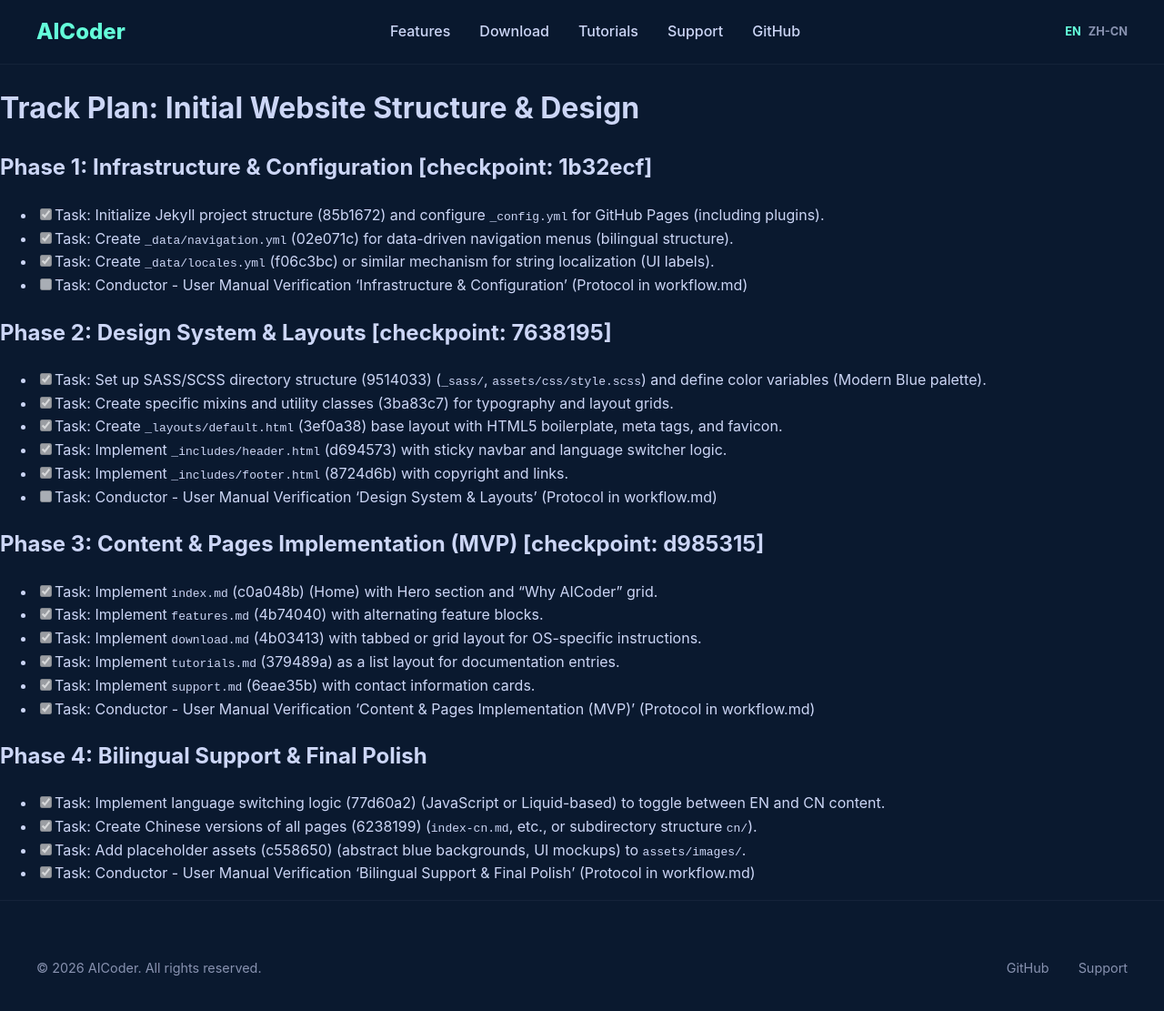
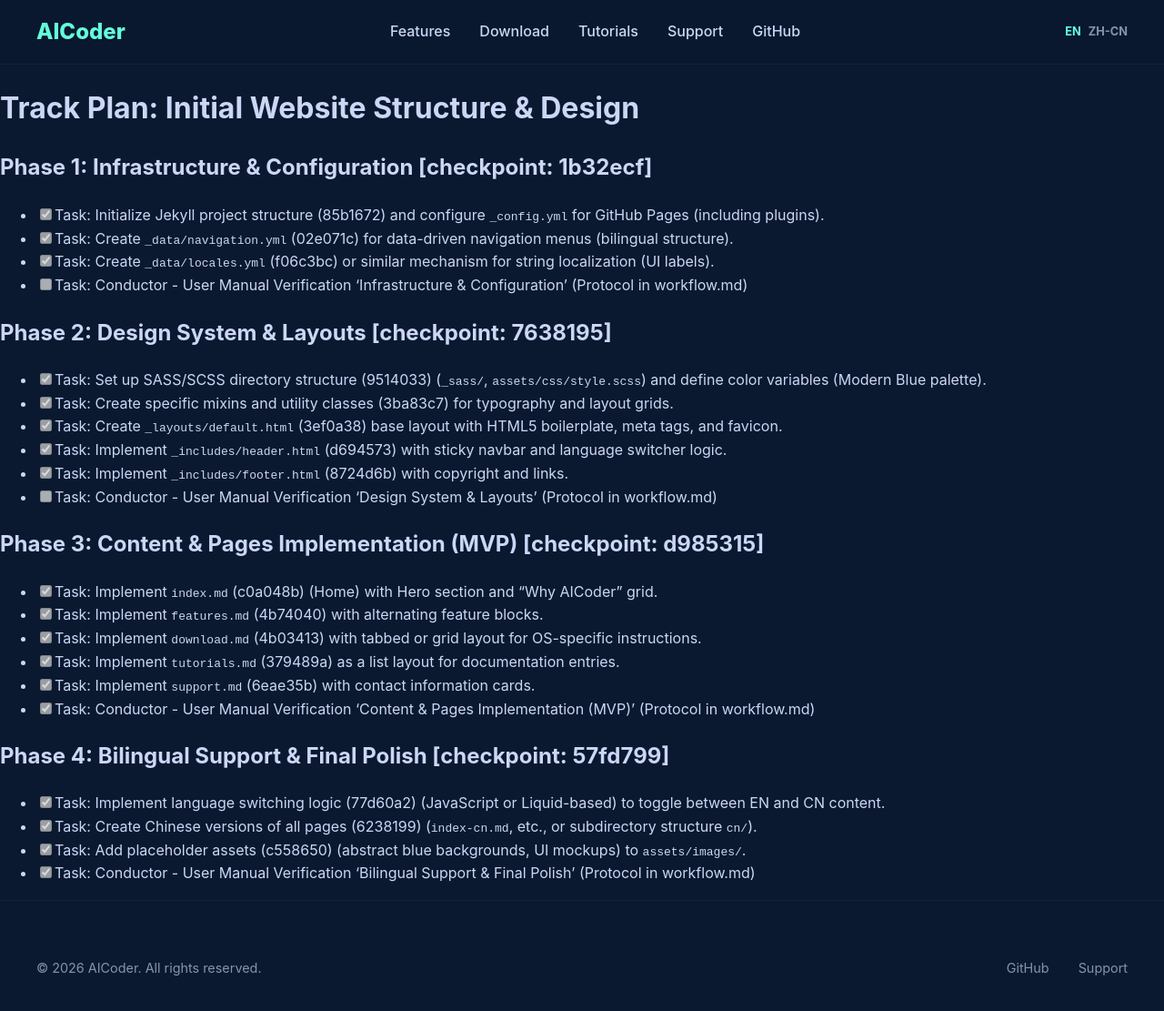
Before and after one commit to rapidaicoder/rapidaicoder.github.io, a Jekyll site: the page built from conductor/tracks/initial_setup_20260103/plan.md, in a window 1280 px wide and 1138 px high. Shown: the top 1111 px of the window at 91% size. Built offline with Jekyll 4.4.1, drawn with Linux system fonts in a browser that asks for light colours; our own code applies the rules of GitHub Pages for plain Markdown files.

Commit message:
conductor(plan): Mark phase 'Bilingual Support & Final Polish' as complete

```diff
--- a/conductor/tracks/initial_setup_20260103/plan.md
+++ b/conductor/tracks/initial_setup_20260103/plan.md
@@ -22,7 +22,7 @@
 - [x] Task: Implement `support.md` (6eae35b) with contact information cards.
 - [x] Task: Conductor - User Manual Verification 'Content & Pages Implementation (MVP)' (Protocol in workflow.md)
 
-## Phase 4: Bilingual Support & Final Polish
+## Phase 4: Bilingual Support & Final Polish [checkpoint: 57fd799]
 - [x] Task: Implement language switching logic (77d60a2) (JavaScript or Liquid-based) to toggle between EN and CN content.
 - [x] Task: Create Chinese versions of all pages (6238199) (`index-cn.md`, etc., or subdirectory structure `cn/`).
 - [x] Task: Add placeholder assets (c558650) (abstract blue backgrounds, UI mockups) to `assets/images/`.
```
